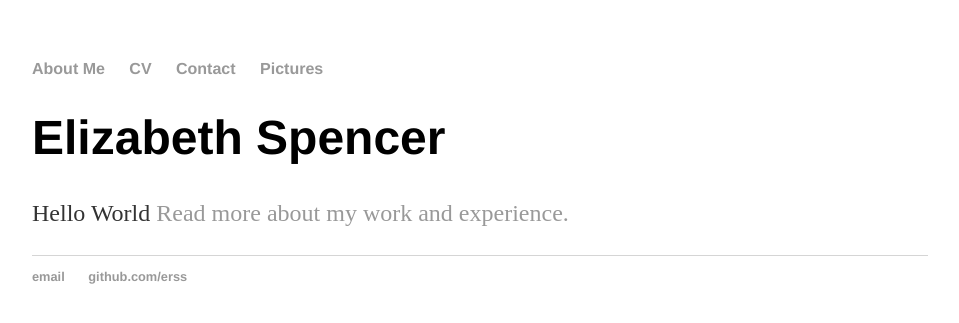
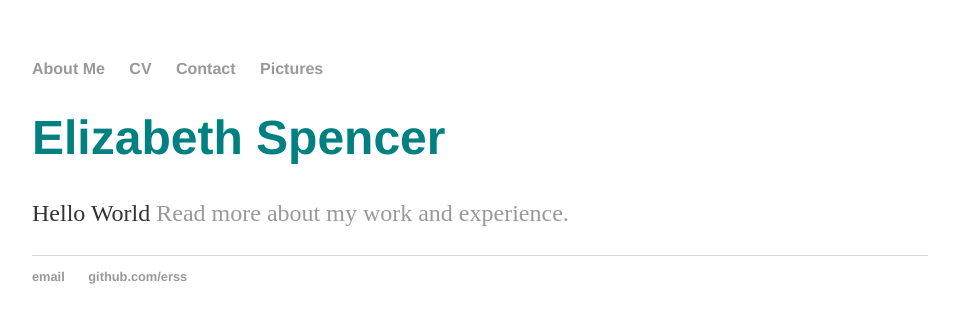
Before and after one commit to erss/erss.github.io, a Jekyll site: the page built from index.html, in a window 1280 px wide. Shown: the top 323 px of the page, without its empty margins (160-1119 px from the left). Built offline with Jekyll 4.4.1, drawn with Linux system fonts in a browser that asks for light colours.

Commit message:
Update main.css

```diff
--- a/css/main.css
+++ b/css/main.css
@@ -22,6 +22,7 @@ a:hover {
 h1 {
     font-size: 3em;
     font-family:'Helvetica', 'Arial', 'Sans-Serif';
+    color: #008080;
 }
 p {
     font-size: 1.5em;
```
